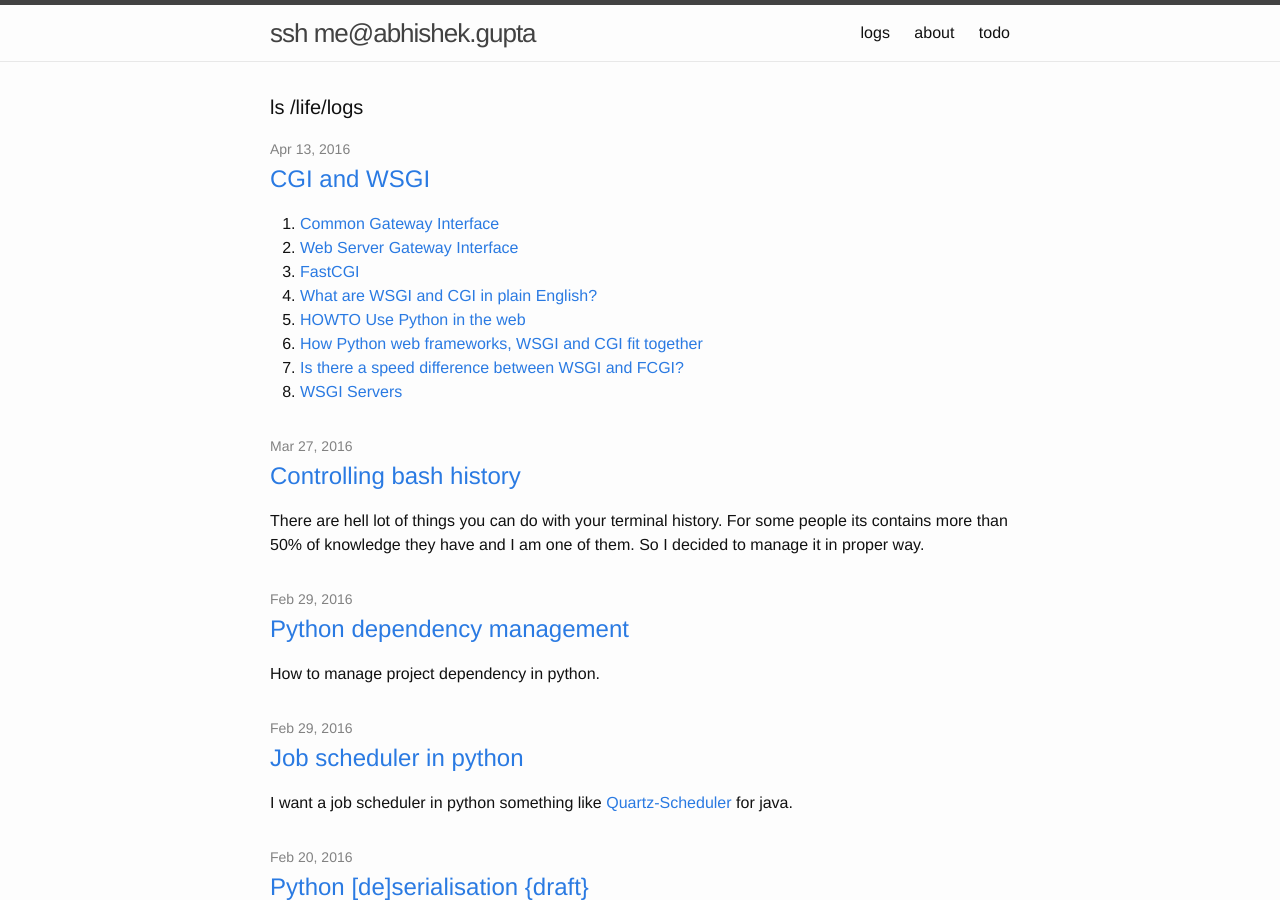
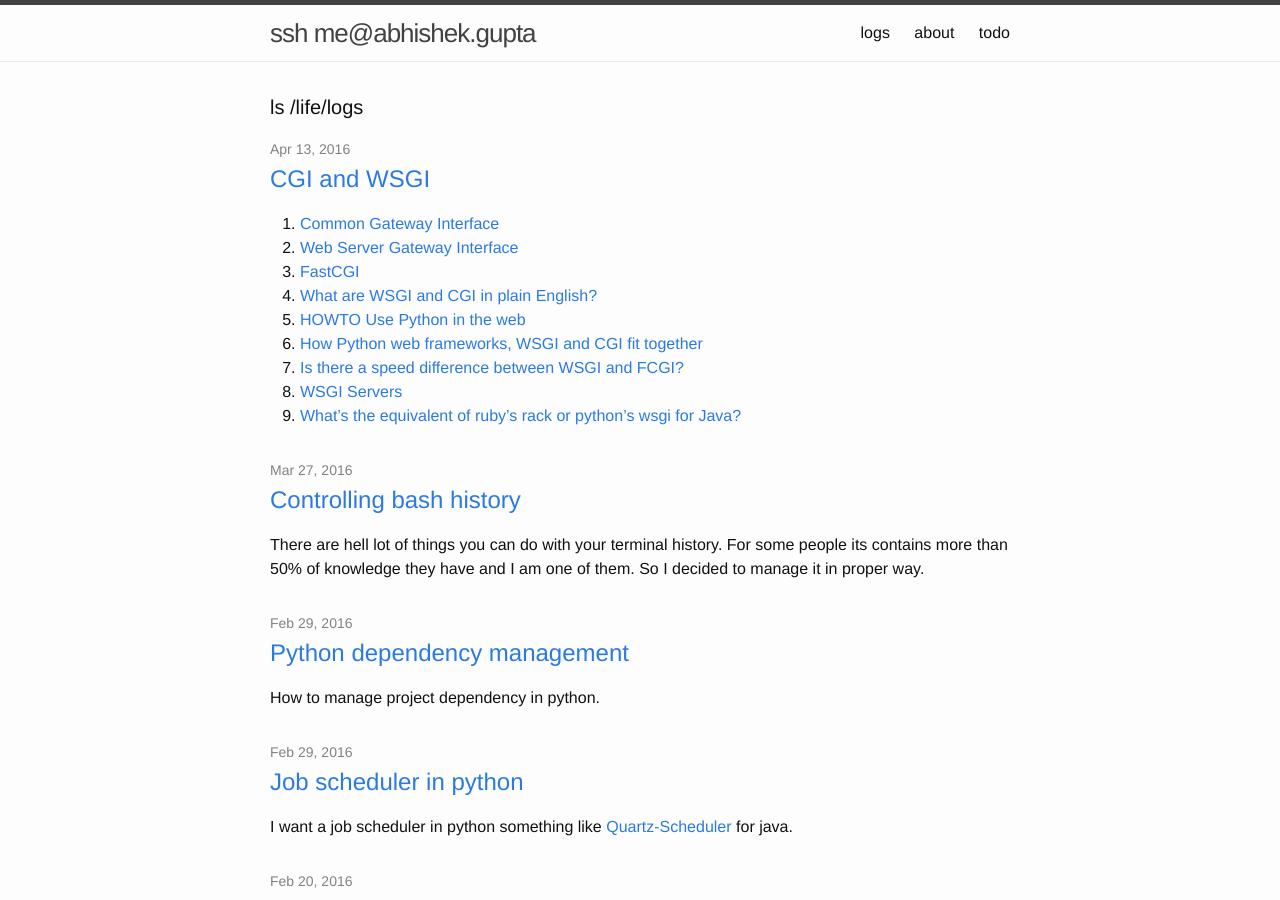
Before and after one commit to knoxxs/knoxxs.github.io, a Jekyll site: the page built from 01-index.html, in a window 1280 px wide and 900 px high. Built offline with Jekyll 4.4.1, drawn with Linux system fonts in a browser that asks for light colours.

Commit message:
adds cgi and wsgi post: adds java

```diff
--- a/_posts/2016/04/2016-04-13-cgi-and-wsgi.markdown
+++ b/_posts/2016/04/2016-04-13-cgi-and-wsgi.markdown
@@ -14,3 +14,4 @@ tags: web server wsgi cgi http
 6. [How Python web frameworks, WSGI and CGI fit together](http://stackoverflow.com/questions/219110/how-python-web-frameworks-wsgi-and-cgi-fit-together)
 7. [Is there a speed difference between WSGI and FCGI?](http://stackoverflow.com/questions/1747266/is-there-a-speed-difference-between-wsgi-and-fcgi)
 8. [WSGI Servers](https://www.fullstackpython.com/wsgi-servers.html)
+9. [What's the equivalent of ruby's rack or python's wsgi for Java?](http://stackoverflow.com/questions/11752355/whats-the-equivalent-of-rubys-rack-or-pythons-wsgi-for-java)
```
